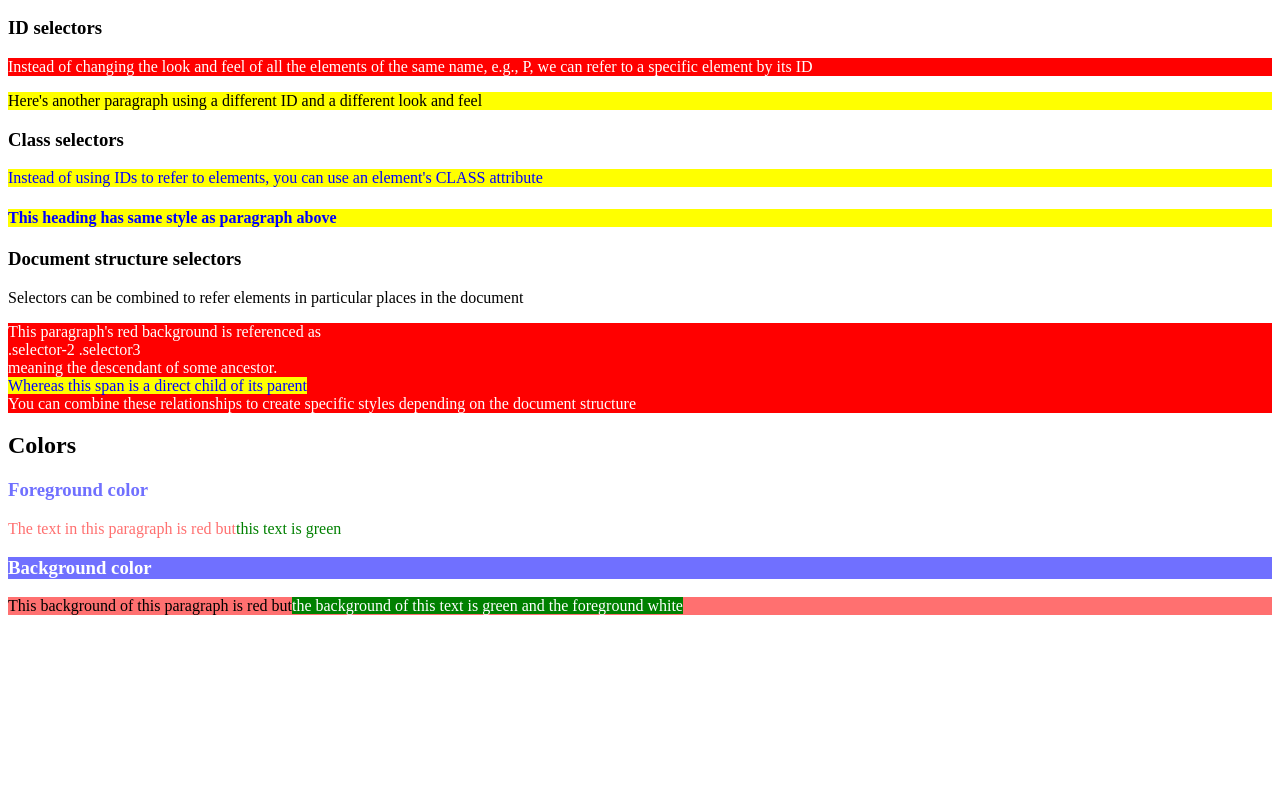
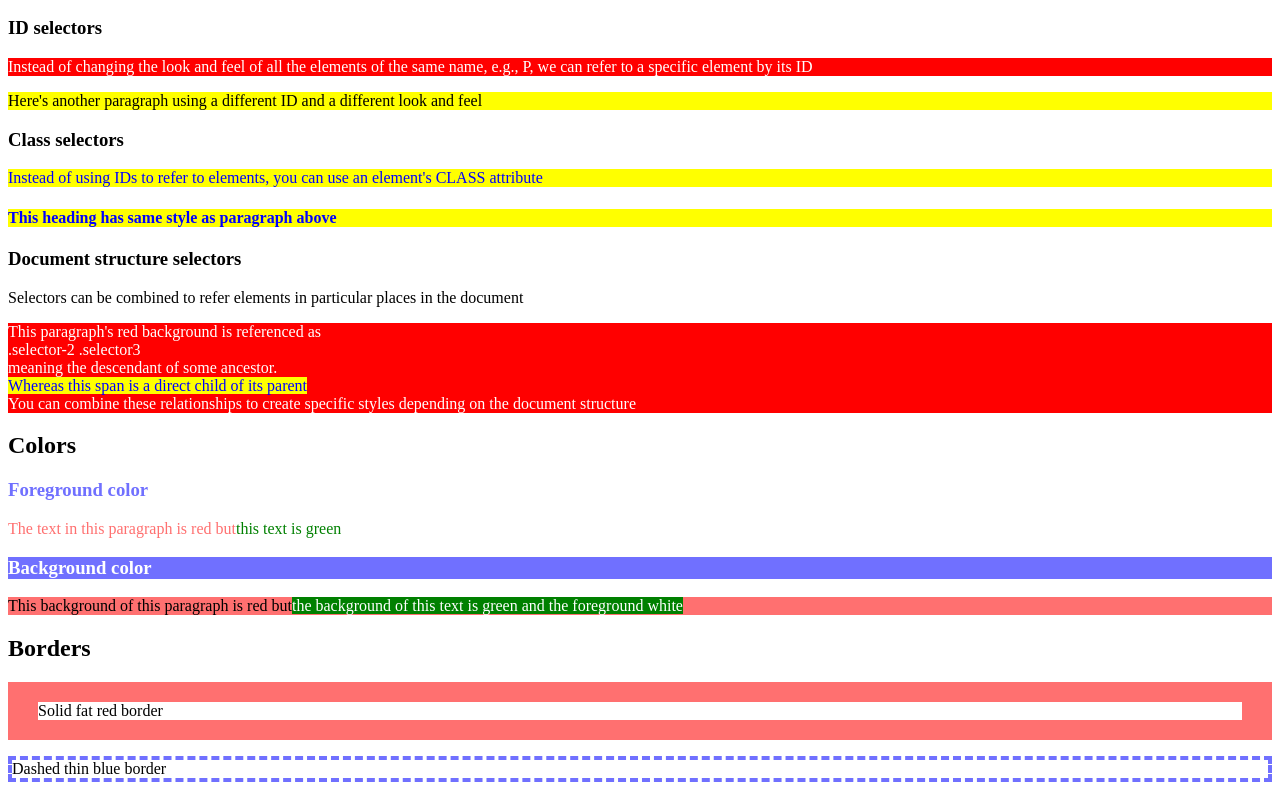
Before and after one commit to VivianDongChen/kanbas-react-web-app-cs5610-fa24, a React (Create React App) app: page /#/labs/Lab2 in a window 1280 px wide. Shown: the part 375-1173 px from the top of the page. Before the commit the page ends 1006 px from the top, so only its background shows below. Built offline with nearby package versions, Linux system fonts and the light colour scheme.

Commit message:
3.1.9 style borders

```diff
--- a/src/Labs/Lab2/index.css
+++ b/src/Labs/Lab2/index.css
@@ -43,3 +43,17 @@ p#wd-id-selector-2 {
 .wd-bg-color-gray {
   ackground-color: lightgray;
 }
+.wd-border-fat {
+  border-width: 20px 30px 20px 30px; }
+.wd-border-thin {
+  border-width: 4px; }
+.wd-border-solid {
+  border-style: solid; }
+.wd-border-dashed {
+  border-style: dashed; }
+.wd-border-yellow {
+  border-color: #ffff07; }
+.wd-border-red {
+  border-color: #ff7070; }
+.wd-border-blue {
+  border-color: #7070ff; }
--- a/src/Labs/Lab2/index.tsx
+++ b/src/Labs/Lab2/index.tsx
@@ -74,6 +74,15 @@ export default function Lab2() {
           </p>
         </div>
       </div>
+      <div id="wd-css-borders">
+        <h2>Borders</h2>
+        <p className="wd-border-fat wd-border-red wd-border-solid">
+          Solid fat red border
+        </p>
+        <p className="wd-border-thin wd-border-blue wd-border-dashed">
+          Dashed thin blue border
+        </p>
+      </div>
     </div>
   );
 }
```
